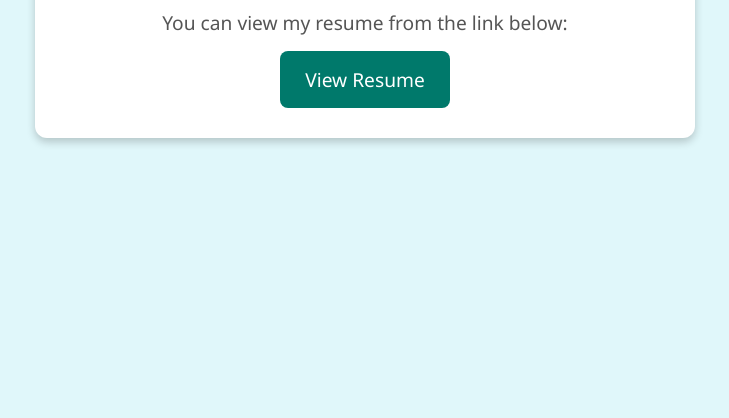
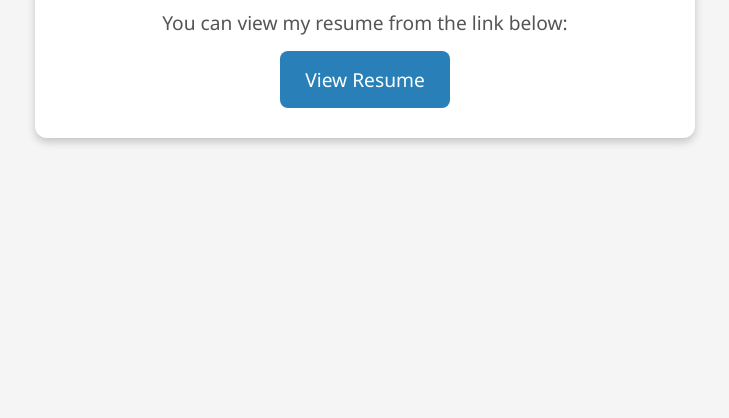
Before and after one commit to sadikpathanprojects/resume, a plain HTML site: page index.html in a window 1280 px wide. Shown: the part 382-800 px from the top of the page, without its empty margins (275-1004 px from the left). Drawn offline with Linux system fonts and the light colour scheme.

Commit message:
Update index.html

```diff
--- a/index.html
+++ b/index.html
@@ -9,7 +9,7 @@
             font-family: 'Segoe UI', Tahoma, Geneva, Verdana, sans-serif;
             margin: 0;
             padding: 0;
-            background-color: #e0f7fa; /* Light blue background */
+            background-color: #f5f5f5; /* Light blue background */
             color: #333;
             display: flex;
             justify-content: center;
@@ -38,7 +38,7 @@
         }
         a {
             display: inline-block;
-            background: #00796b; /* Teal background for the button */
+            background: #2980b9; /* Teal background for the button */
             color: #fff;
             text-decoration: none;
             padding: 15px 25px;
```
